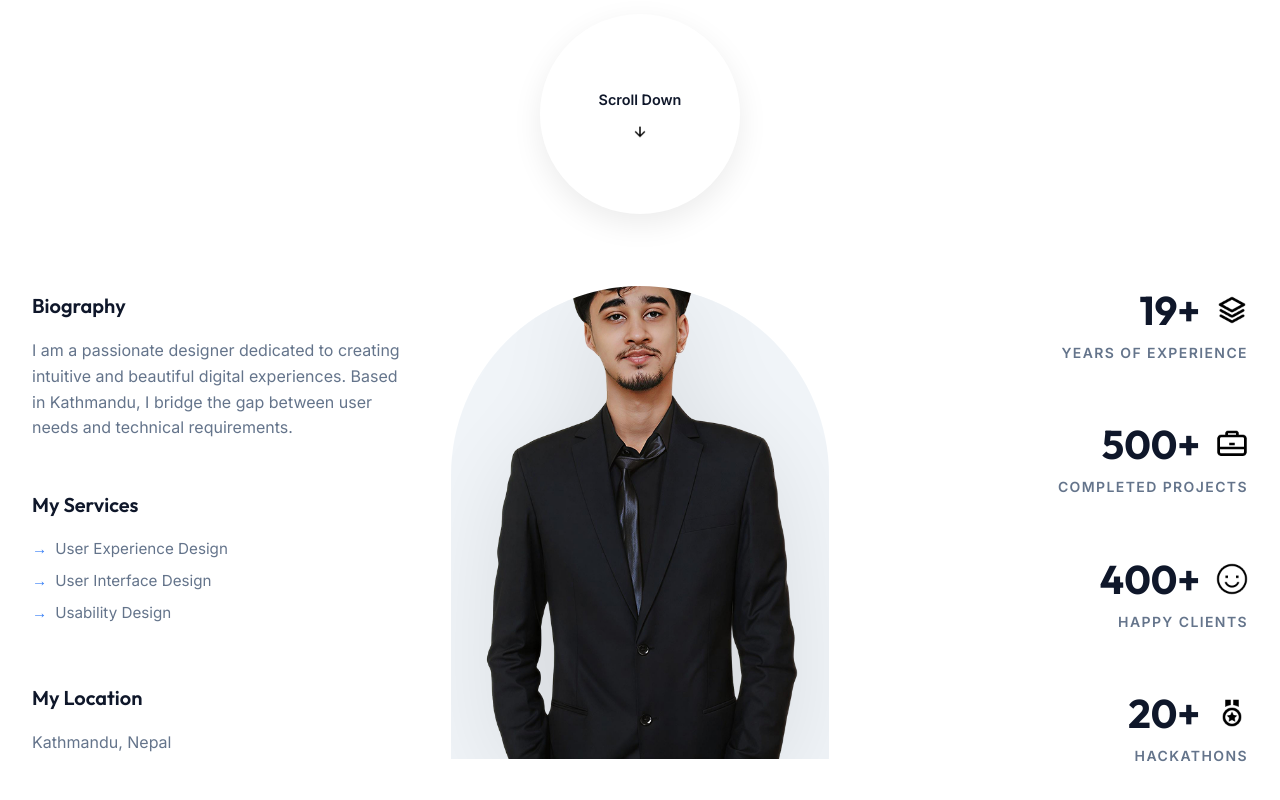
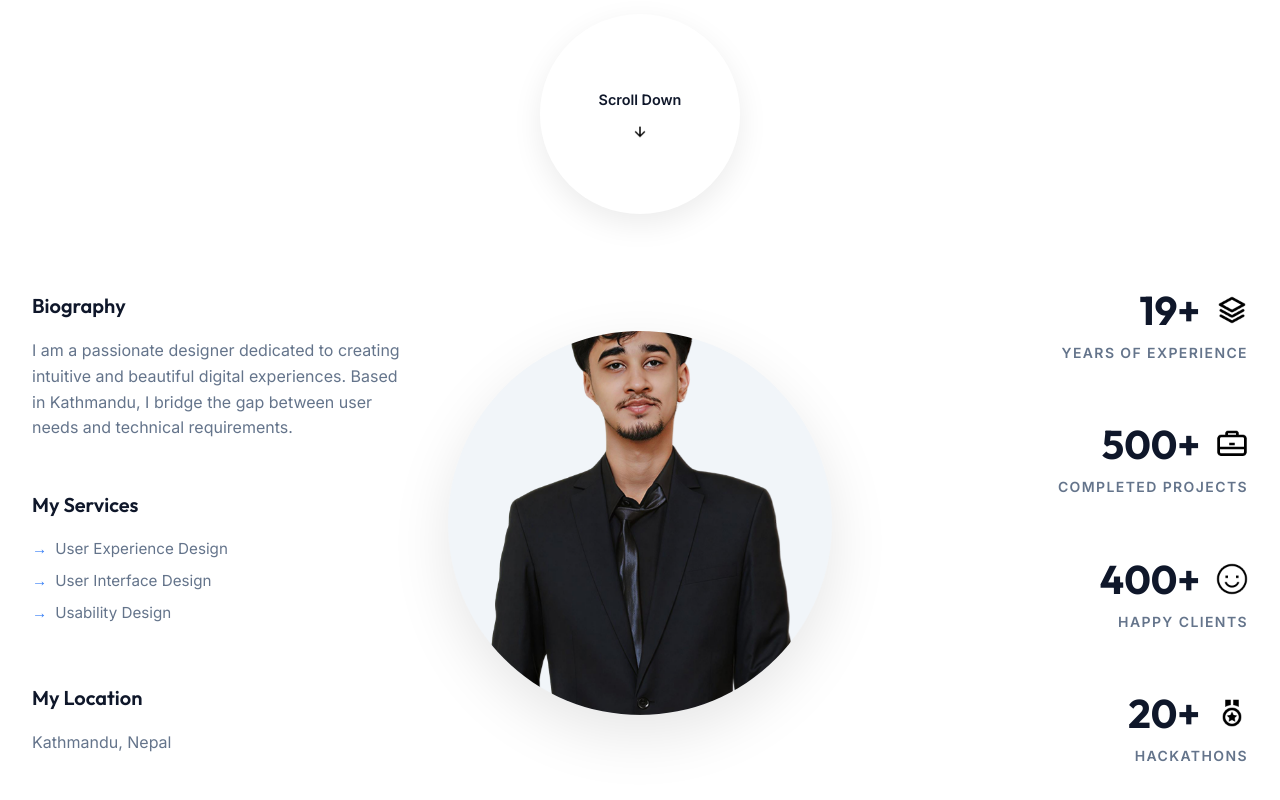
Before and after one commit to Sandesh03-bot/Portfolio, a Next.js app: page / in a window 1280 px wide. Shown: the part 378-1178 px from the top of the page. Built offline with nearby package versions, Linux system fonts and the light colour scheme.

Commit message:
Fix profile image to be perfectly circular and centered

```diff
--- a/app/globals.css
+++ b/app/globals.css
@@ -870,42 +870,45 @@ body {
 .image-wrapper {
     width: 100%;
     max-width: 24rem;
-    height: auto;
-    aspect-ratio: 4 / 5;
+    height: 24rem;
+    aspect-ratio: 1;
     background: var(--muted);
-    border-radius: 12rem 12rem 0 0;
-    display: flex;
-    align-items: flex-end;
+    border-radius: 50%;
+    display: flex;
+    align-items: center;
     justify-content: center;
     position: relative;
     overflow: hidden;
     margin: 0 auto;
+    box-shadow: 0 20px 60px rgba(0, 0, 0, 0.1);
 }
 
 .image-wrapper img {
     width: 100%;
     height: 100%;
     object-fit: cover;
-    object-position: center bottom;
+    object-position: center;
     z-index: 10;
-    filter: drop-shadow(0 20px 50px rgba(0, 0, 0, 0.1));
 }
 
 @media (max-width: 1024px) {
     .image-wrapper {
         max-width: 20rem;
+        height: 20rem;
     }
 }
 
 @media (max-width: 768px) {
     .image-wrapper {
         max-width: 16rem;
+        height: 16rem;
     }
 }
 
 @media (max-width: 640px) {
     .image-wrapper {
         max-width: 14rem;
+        height: 14rem;
     }
 }
 
```
